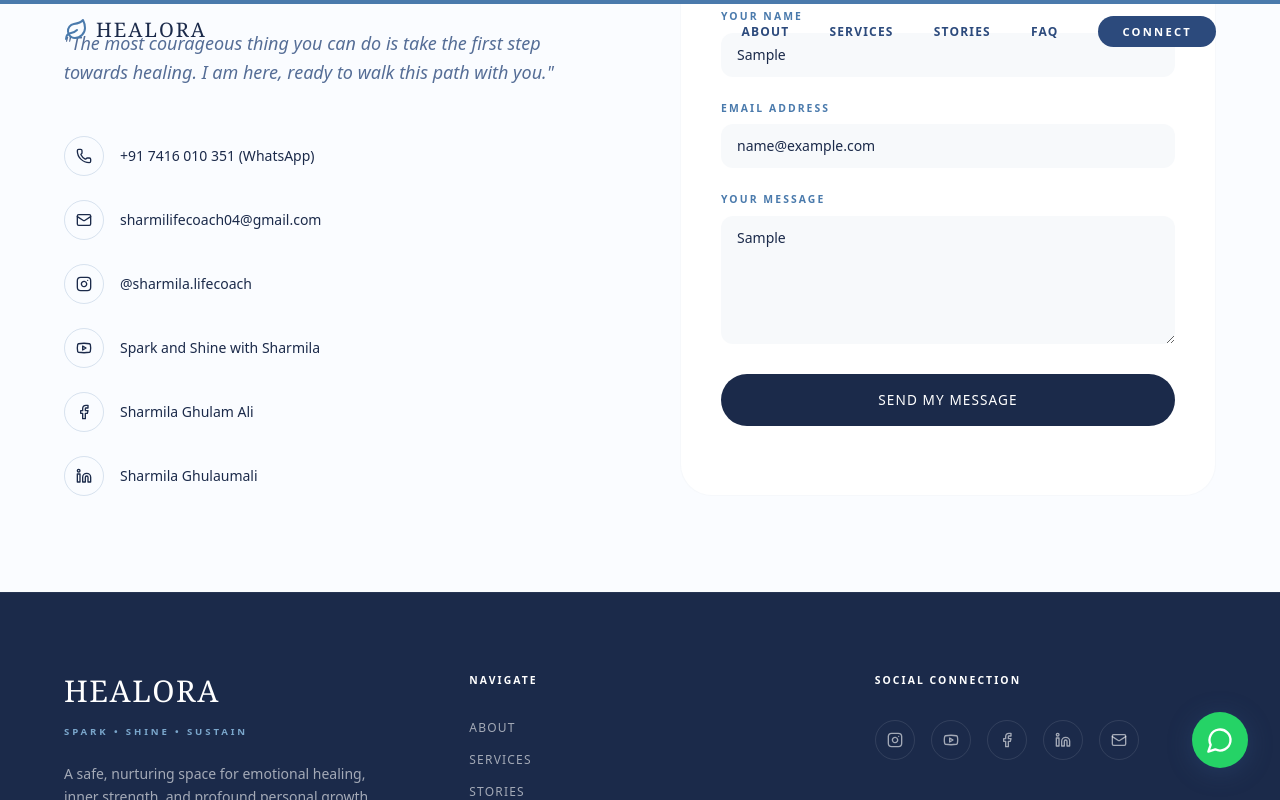
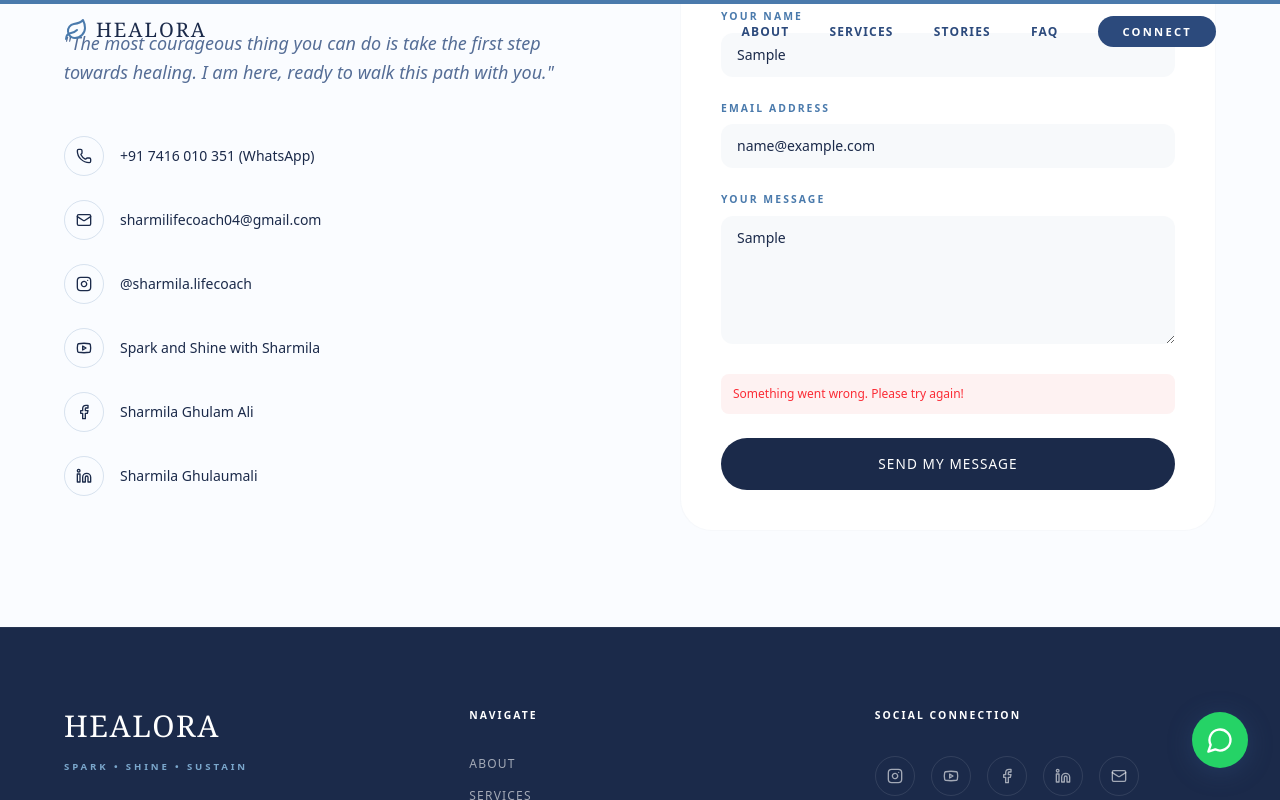
Before and after one commit to mjroshanackthar/Healora, a Next.js app: page / in a window 1280 px wide. Both pictures are taken after typing "Sample", "name@example.com", "Sample" into the empty fields and a click on the button "SEND MY MESSAGE". Shown: the part 3075-3875 px from the top of the page. Built offline with nearby package versions, Linux system fonts and the light colour scheme.

Commit message:
Implement professional Formspree integration for real-time contact form delivery.

```diff
--- a/src/app/page.tsx
+++ b/src/app/page.tsx
@@ -30,6 +30,9 @@ export default function HealoraPage() {
   const [isMobileMenuOpen, setIsMobileMenuOpen] = useState(false);
   const [activeFaq, setActiveFaq] = useState<number | null>(null);
 
+  // Form State
+  const [formStatus, setFormStatus] = useState<'idle' | 'submitting' | 'success' | 'error'>('idle');
+
   const { scrollYProgress } = useScroll();
   const scaleX = useSpring(scrollYProgress, {
     stiffness: 100,
@@ -45,6 +48,38 @@ export default function HealoraPage() {
   }, []);
 
   if (!mounted) return null;
+
+  const handleFormSubmit = async (e: React.FormEvent<HTMLFormElement>) => {
+    e.preventDefault();
+    setFormStatus('submitting');
+
+    const formData = new FormData(e.currentTarget);
+    const data = Object.fromEntries(formData.entries());
+
+    try {
+      // Replace 'XXXXX' with your real Formspree ID once you have it
+      // For now, it will attempt a generic submission
+      const response = await fetch('https://formspree.io/f/XXXXX', {
+        method: 'POST',
+        headers: {
+          'Content-Type': 'application/json',
+          'Accept': 'application/json'
+        },
+        body: JSON.stringify({
+          ...data,
+          _subject: `New Healora Message from ${data.name}`
+        })
+      });
+
+      if (response.ok) {
+        setFormStatus('success');
+      } else {
+        setFormStatus('error');
+      }
+    } catch (err) {
+      setFormStatus('error');
+    }
+  };
 
   const services = [
     {
@@ -348,21 +383,65 @@ export default function HealoraPage() {
 
           <div className="bg-white p-10 rounded-[32px] shadow-2xl shadow-[var(--shadow-blue)] border border-[var(--steel-blue)]/5">
             <h3 className="text-2xl font-serif text-[var(--navy-deep)] mb-8 underline decoration-[var(--steel-blue)]/10 underline-offset-4">Sacred Connection</h3>
-            <div className="space-y-6">
+
+            <AnimatePresence mode="wait">
+              {formStatus === 'success' ? (
+                <motion.div
+                  initial={{ opacity: 0, scale: 0.95 }}
+                  animate={{ opacity: 1, scale: 1 }}
+                  className="text-center py-10"
+                >
+                  <div className="w-16 h-16 rounded-full bg-[var(--leaf-green)]/10 text-[var(--leaf-green)] flex items-center justify-center mx-auto mb-6">
+                    <Sparkles className="w-8 h-8" />
+                  </div>
+                  <h4 className="text-xl font-serif text-[var(--navy-deep)] mb-3">Message Received ✨</h4>
+                  <p className="text-sm text-[var(--navy-primary)] opacity-80 font-light leading-relaxed">
+                    Thank you, your message has been safely delivered to Sharmila. We will connect with you shortly.
+                  </p>
+                  <button
+                    onClick={() => setFormStatus('idle')}
+                    className="mt-8 text-[0.65rem] font-bold tracking-[0.2em] text-[var(--steel-blue)] uppercase hover:underline"
+                  >
+                    Send another message
+                  </button>
+                </motion.div>
+              ) : (
+                <motion.form
+                  initial={{ opacity: 0 }}
+                  animate={{ opacity: 1 }}
+                  exit={{ opacity: 0 }}
+                  onSubmit={handleFormSubmit}
+                  className="space-y-6"
+                >
                   <div>
                     <label className="text-[0.65rem] font-bold tracking-[0.2em] text-[var(--steel-blue)] block mb-2 uppercase">Your Name</label>
-                <input type="text" className="w-full bg-[var(--watercolor-bg)]/50 border-0 rounded-xl px-4 py-3 placeholder:text-[var(--navy-primary)]/30 text-sm focus:ring-2 focus:ring-[var(--steel-blue)]/20 outline-none" placeholder="What shall I call you?" />
+                    <input name="name" required type="text" className="w-full bg-[var(--watercolor-bg)]/50 border-0 rounded-xl px-4 py-3 placeholder:text-[var(--navy-primary)]/30 text-sm focus:ring-2 focus:ring-[var(--steel-blue)]/20 outline-none" placeholder="What shall I call you?" />
                   </div>
                   <div>
                     <label className="text-[0.65rem] font-bold tracking-[0.2em] text-[var(--steel-blue)] block mb-2 uppercase">Email Address</label>
-                <input type="email" className="w-full bg-[var(--watercolor-bg)]/50 border-0 rounded-xl px-4 py-3 placeholder:text-[var(--navy-primary)]/30 text-sm focus:ring-2 focus:ring-[var(--steel-blue)]/20 outline-none" placeholder="your@email.com" />
+                    <input name="email" required type="email" className="w-full bg-[var(--watercolor-bg)]/50 border-0 rounded-xl px-4 py-3 placeholder:text-[var(--navy-primary)]/30 text-sm focus:ring-2 focus:ring-[var(--steel-blue)]/20 outline-none" placeholder="your@email.com" />
                   </div>
                   <div>
                     <label className="text-[0.65rem] font-bold tracking-[0.2em] text-[var(--steel-blue)] block mb-2 uppercase">Your Message</label>
-                <textarea className="w-full bg-[var(--watercolor-bg)]/50 border-0 rounded-xl px-4 py-3 placeholder:text-[var(--navy-primary)]/30 text-sm focus:ring-2 focus:ring-[var(--steel-blue)]/20 outline-none h-32" placeholder="Tell me a little about where you are right now..." />
+                    <textarea name="message" required className="w-full bg-[var(--watercolor-bg)]/50 border-0 rounded-xl px-4 py-3 placeholder:text-[var(--navy-primary)]/30 text-sm focus:ring-2 focus:ring-[var(--steel-blue)]/20 outline-none h-32" placeholder="Tell me a little about where you are right now..." />
                   </div>
-              <button className="btn-primary w-full justify-center py-4 bg-[var(--navy-deep)]">Send My Message</button>
+
+                  {formStatus === 'error' && (
+                    <div className="text-xs text-red-500 font-medium bg-red-50 p-3 rounded-lg flex items-center gap-2">
+                       Something went wrong. Please try again!
                     </div>
+                  )}
+
+                  <button
+                    type="submit"
+                    disabled={formStatus === 'submitting'}
+                    className="btn-primary w-full justify-center py-4 bg-[var(--navy-deep)] disabled:opacity-50 disabled:cursor-not-allowed"
+                  >
+                    {formStatus === 'submitting' ? 'Sending Presence...' : 'Send My Message'}
+                  </button>
+                </motion.form>
+              )}
+            </AnimatePresence>
           </div>
         </div>
       </section>
```
Lines whose indentation alone changed are shown as unchanged.
